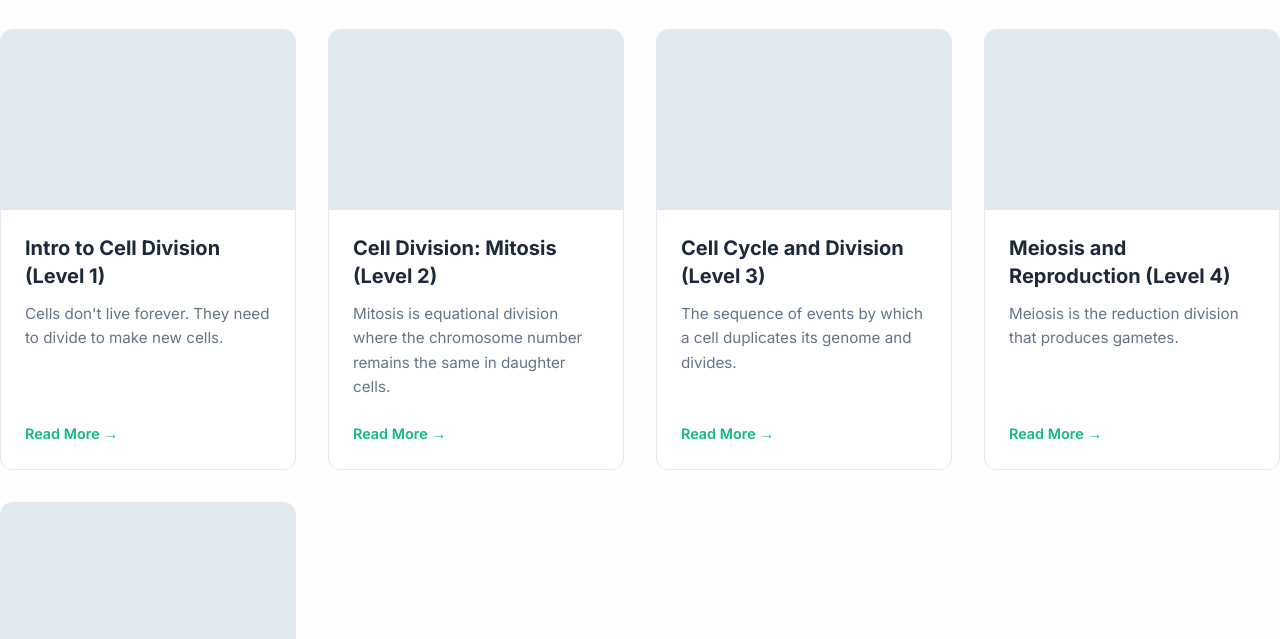
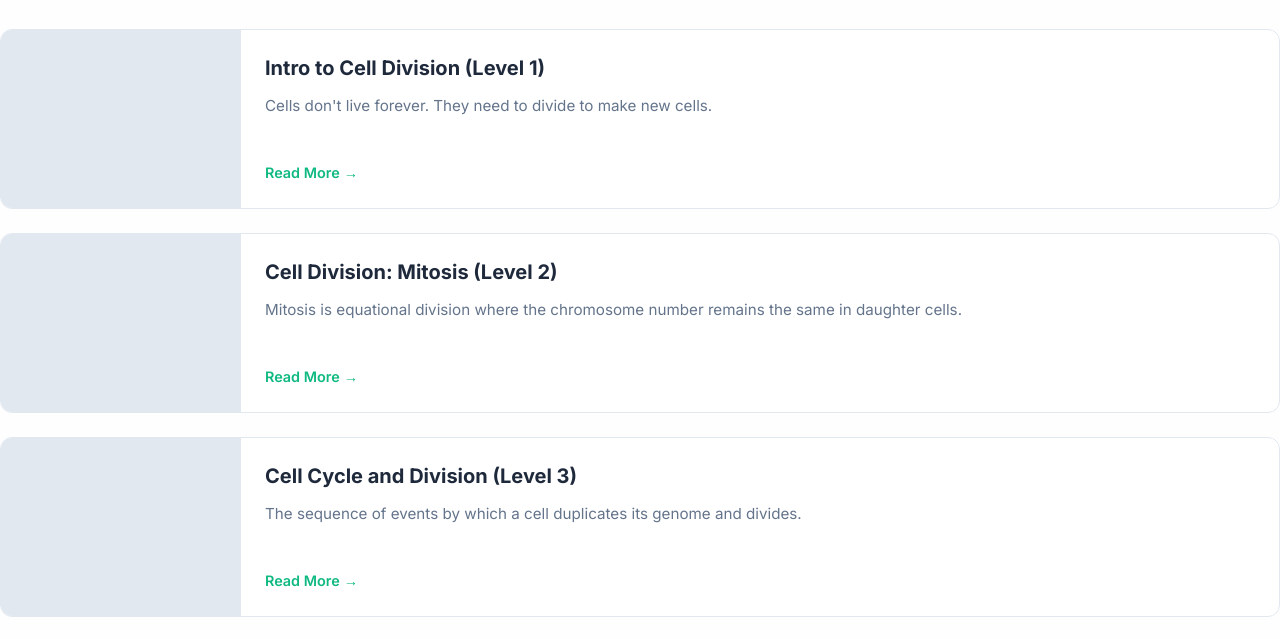
Before and after one commit to zeeteachbio/zeeteachbio, a website built with Vite: page index.html in a window 1280 px wide. Shown: the part 120-759 px from the top of the page. Built offline with nearby package versions, Linux system fonts and the light colour scheme; no server answers.

Commit message:
Revert to list layout for articles with fixed size

```diff
--- a/src/style.css
+++ b/src/style.css
@@ -390,38 +390,41 @@ a {
   border-radius: 2px;
 }
 
-/* Latest Articles (Now Top Articles Grid) */
+/* Latest Articles (List Style with Fixed Size) */
 .article-list {
-  display: grid;
-  grid-template-columns: repeat(auto-fill, minmax(280px, 1fr));
-  gap: 2rem;
+  display: flex;
+  flex-direction: column;
+  gap: 1.5rem;
 }
 
 .article-card {
   display: flex;
-  flex-direction: column;
-  /* Stack image and content */
+  flex-direction: row;
+  /* Horizontal layout */
   background-color: white;
   border-radius: var(--radius-lg);
   overflow: hidden;
   border: 1px solid var(--color-border);
   transition: all 0.3s ease;
-  height: 100%;
-  /* Equal height cards */
+  height: 180px;
+  /* Fixed height for uniformity */
 }
 
 .article-card:hover {
-  transform: translateY(-5px);
-  box-shadow: var(--shadow-lg);
+  transform: translateY(-2px);
+  box-shadow: var(--shadow-md);
   border-color: var(--color-primary);
 }
 
 .article-image {
-  width: 100%;
-  height: 180px;
-  /* Fixed height */
+  width: 240px;
+  /* Fixed width */
+  height: 100%;
+  /* Full height */
   background-color: #e2e8f0;
   object-fit: cover;
+  flex-shrink: 0;
+  /* Prevent shrinking */
 }
 
 .article-content {
```
